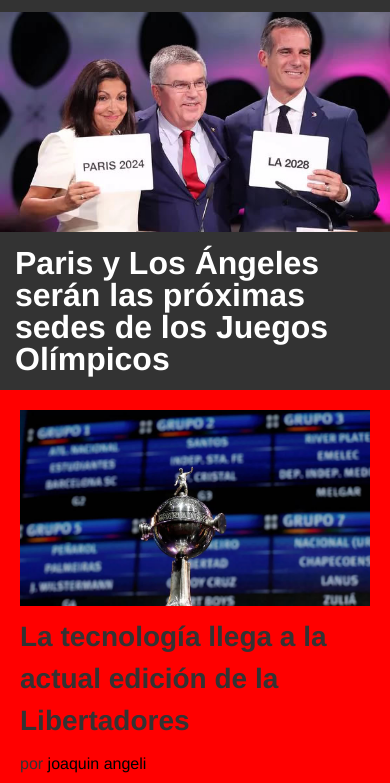
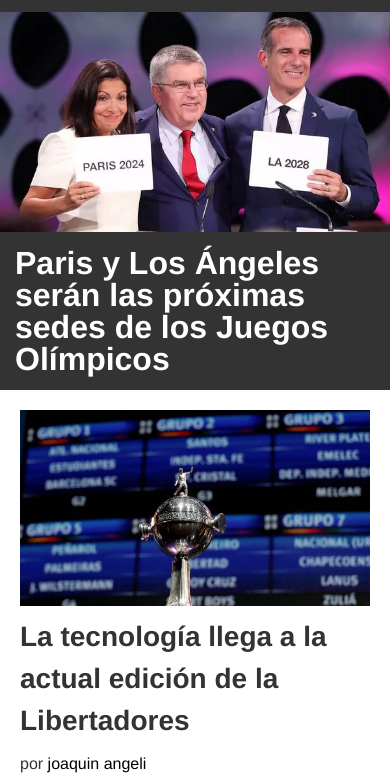
Before and after one commit to Crisfan1/PWFE-M1-09, a plain HTML site: page index.html in a window 390 px wide. Shown: the part 48-831 px from the top of the page. Drawn offline with Linux system fonts and the light colour scheme.

Commit message:
ajustes mobile ios

```diff
--- a/css/style.css
+++ b/css/style.css
@@ -182,8 +182,8 @@
 @media screen and (max-width: 576px) {/*<-- smartphone*/
 /*inicio media query*/
 
-	body
-	{background-color: red}
+
+
 
 	nav {
 		display: none;
@@ -240,9 +240,6 @@
 @media screen and (min-width: 577px) and  (max-width: 768px){/*<--tablet--*/
 
 
-body
-	{background-color :green
-	}
 
 
 
--- a/index.html
+++ b/index.html
@@ -10,7 +10,7 @@
 
 	</head>
 
-	<body>
+	<body ontouchstart>
 
 		<!-- aca empieza  el contenido web en html5-->
 
```
